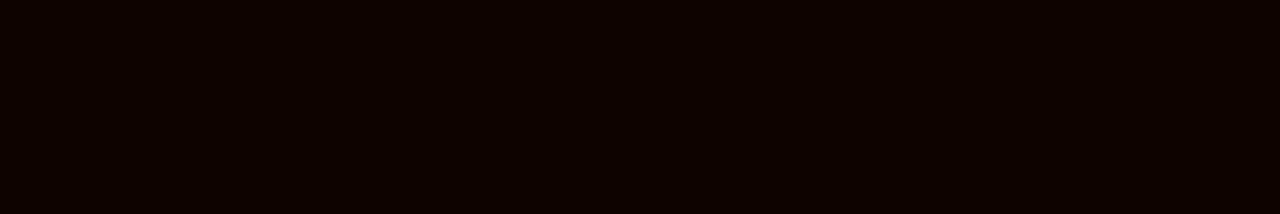
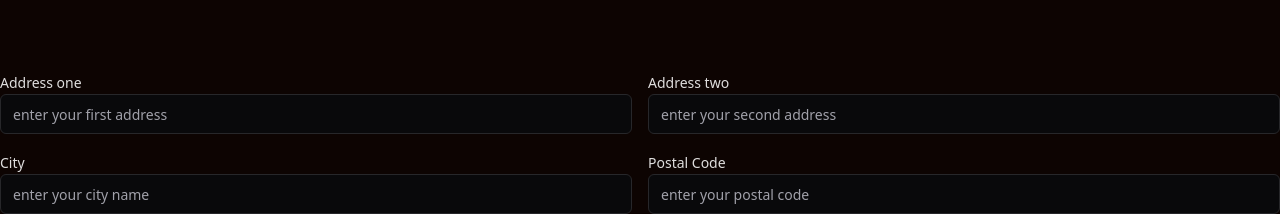
Before and after one commit to AmirAbaris/form-app, a React (Vite) app: page / in a window 1280 px wide. Shown: the part 2072-2286 px from the top of the page. Before the commit the page ends 2046 px from the top, so only its background shows below. Built offline with nearby package versions, Linux system fonts and the light colour scheme.

Commit message:
completed address form design

```diff
--- a/src/App.tsx
+++ b/src/App.tsx
@@ -1,4 +1,5 @@
 import "./App.css";
+import AddressForm from "./components/Address-form";
 import Cta from "./components/Cta";
 import Hero from "./components/Hero";
 import UserForm from "./components/User-form";
@@ -11,6 +12,7 @@
       </section>
       <Cta />
       <UserForm />
+      <AddressForm />
     </main>
   );
 }
--- /dev/null
+++ b/src/components/Address-form.tsx
@@ -0,0 +1,25 @@
+import { Input } from "./ui/input";
+import { Label } from "./ui/label";
+
+export default function AddressForm() {
+  return (
+    <div className="grid grid-cols-1 md:grid-cols-2 gap-4 dark">
+      <div>
+        <Label htmlFor="address">Address one</Label>
+        <Input type="text" placeholder="enter your first address" />
+      </div>
+      <div>
+        <Label htmlFor="address">Address two</Label>
+        <Input type="text" placeholder="enter your second address" />
+      </div>
+      <div>
+        <Label htmlFor="city">City</Label>
+        <Input type="text" placeholder="enter your city name" />
+      </div>
+      <div>
+        <Label htmlFor="postal">Postal Code</Label>
+        <Input type="number" placeholder="enter your postal code" />
+      </div>
+    </div>
+  );
+}
```
